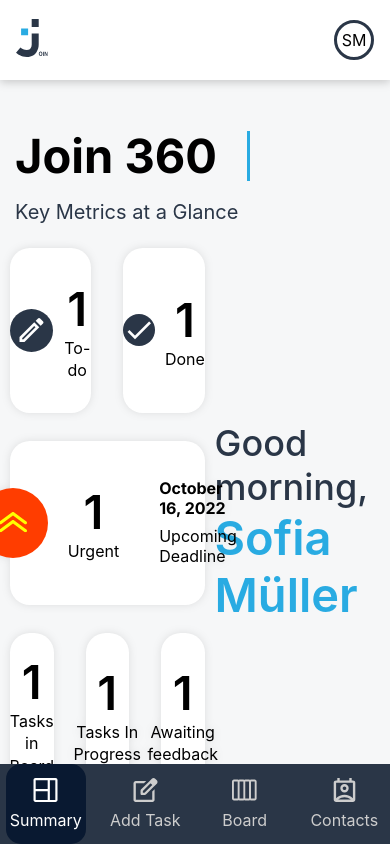
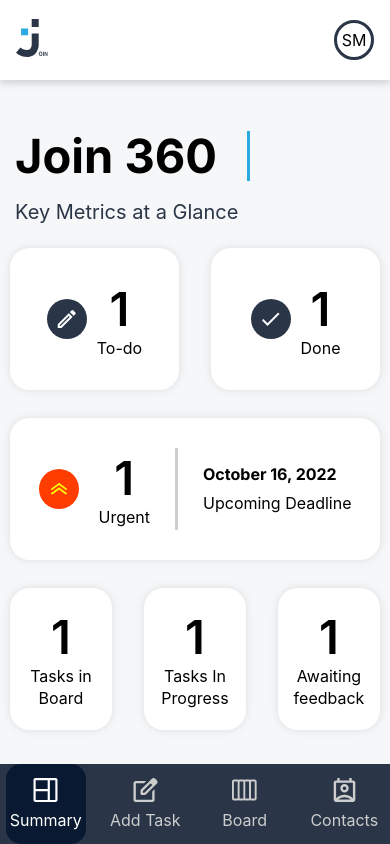
Before and after one commit to NadineJuliana/Join-Project, an Angular app: page /summary in a window 390 px wide. Built offline with nearby package versions, Linux system fonts and the light colour scheme; no server answers; a web font is replaced by a local one.

Commit message:
Update summary page styles for improved responsiveness and layout adjustments

```diff
--- a/src/app/features/summary/page/summary-page/summary-page.component.scss
+++ b/src/app/features/summary/page/summary-page/summary-page.component.scss
@@ -1,3 +1,5 @@
+@use "../../../../../styles/abstracts/breakpoints" as *;
+
 .summary-page {
   max-width: calc(1440px - 232px);
   width: 100%;
@@ -41,7 +43,7 @@
   padding: 0px clamp(10px, calc(10px + (100vw - 1024px)), 64px);
   grid-template-columns: 1fr 1fr 1fr 1fr 1fr 1fr;
   grid-template-rows: 1fr 1fr 1fr;
-  width: 55%;
+  width: 100%;
   row-gap: 28px;
   column-gap: 32px;
   &__info {
@@ -84,13 +86,13 @@
   &__deadline-container {
     grid-column: 1/7;
     display: flex;
-    gap: 20px;
+    gap: clamp(10px, calc(10px + (100vw - 375px)), 30px);
   }
   &__urgent {
     display: flex;
     align-items: center;
     justify-content: center;
-    gap: 20px;
+    gap: clamp(5px, calc(5px + (100vw - 375px)), 20px);
     span {
       background: var(--urgent);
       img {
@@ -127,7 +129,7 @@
   justify-content: center;
   align-items: center;
   flex-direction: column;
-  width: 45%;
+  width: 100%;
   &__initial {
     font-size: clamp(47px, 5vw, 64px);
     font-weight: 600;
@@ -137,3 +139,23 @@
     color: var(--primary);
   }
 }
+
+@media (max-width: $bp-md) {
+  .welcome {
+    display: none;
+  }
+  .summary {
+    &__card {
+      span {
+        font-size: 24px;
+        color: white;
+        border-radius: 100%;
+        width: 40px;
+        aspect-ratio: 1 / 1;
+        display: flex;
+        justify-content: center;
+        align-items: center;
+      }
+    }
+  }
+}
```
